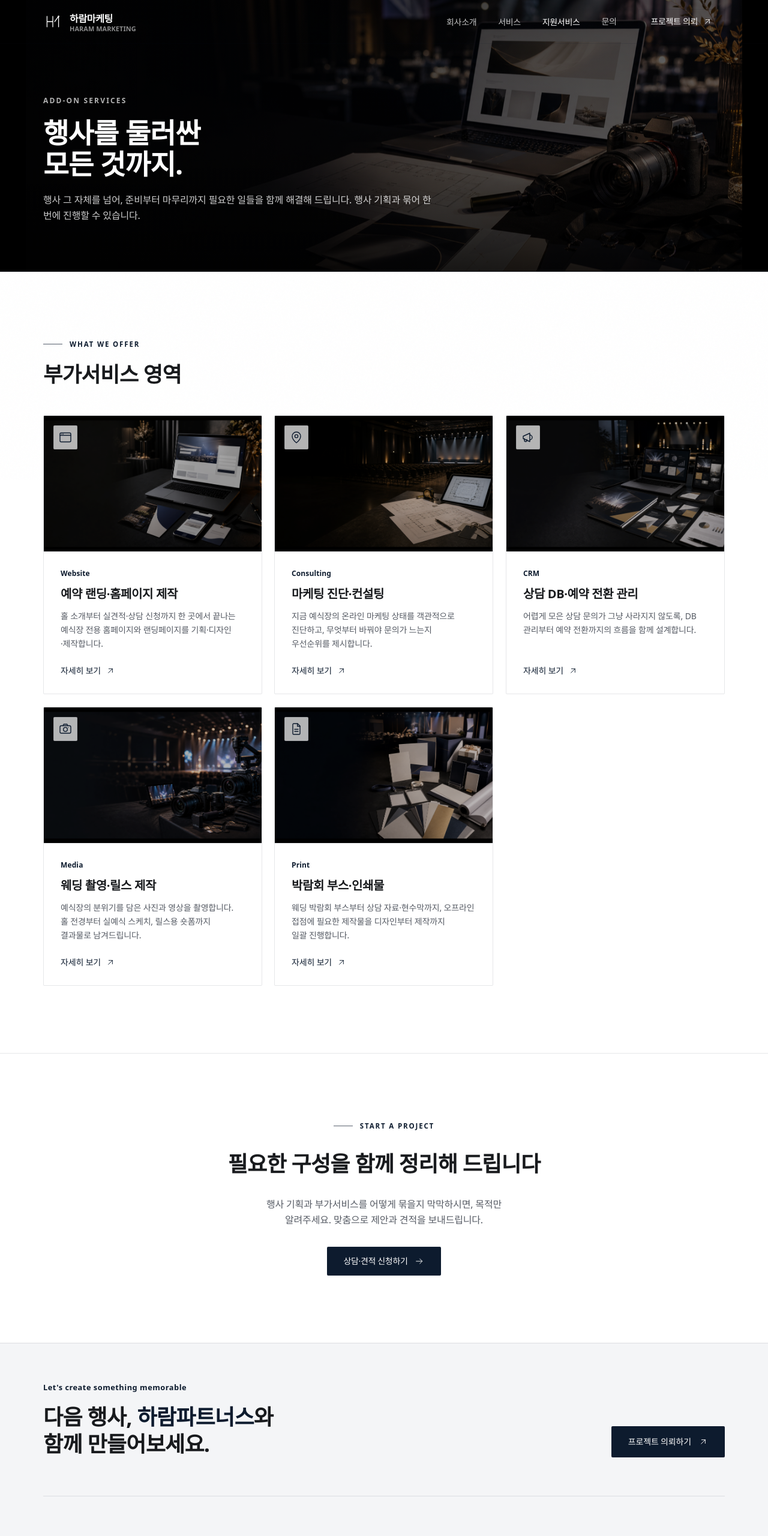
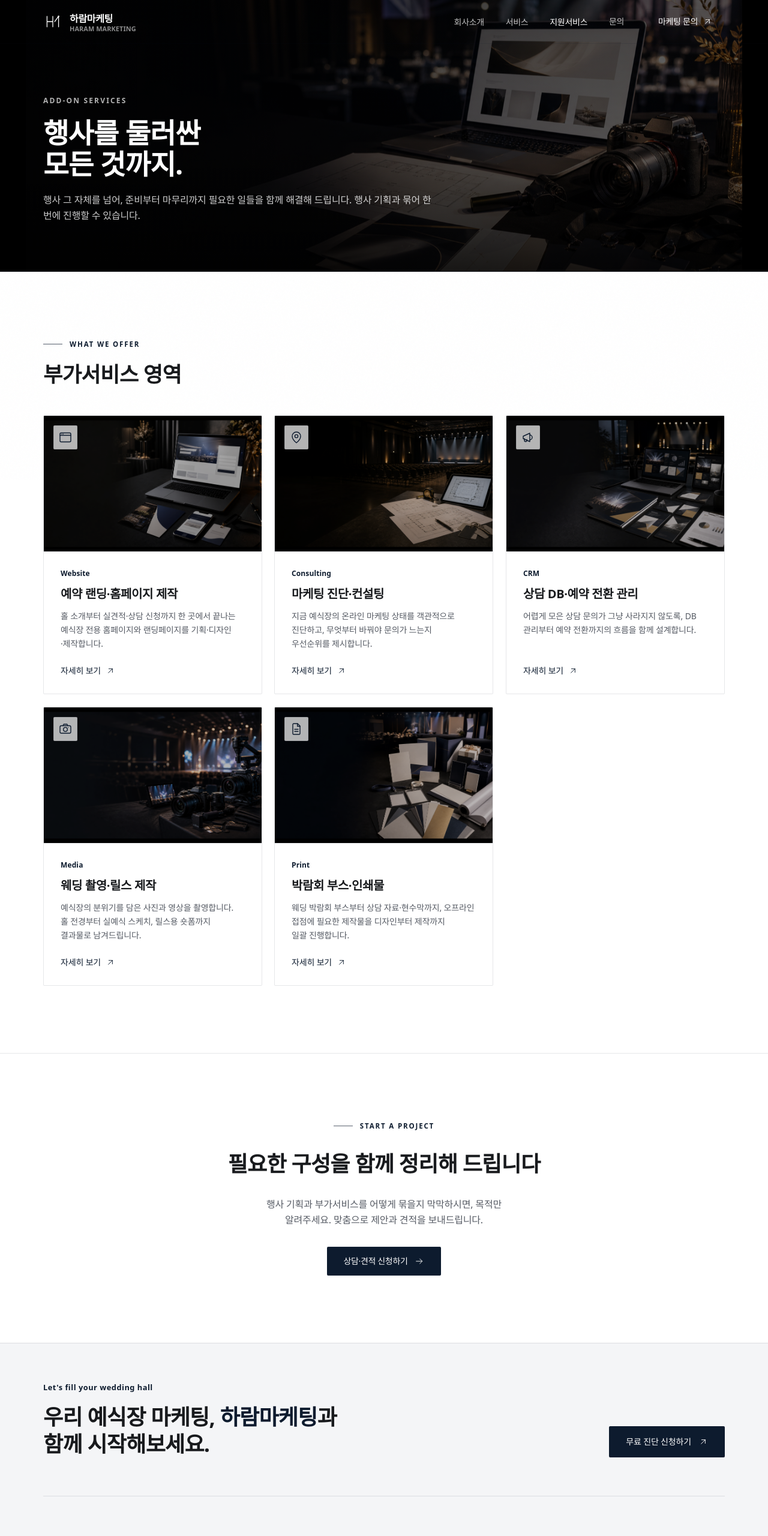
Before and after one commit to gustn0117/haram-marketing, a Next.js app: page /addons in a window 1280 px wide. Shown: the top 2560 px of the page at 60% size. Built offline with nearby package versions, Linux system fonts and the light colour scheme; a web font is replaced by a local one.

Commit message:
feat: 아이콘 매핑·공통 컴포넌트 문구 웨딩홀 마케팅으로 교체

```diff
--- a/components/Footer.tsx
+++ b/components/Footer.tsx
@@ -9,17 +9,17 @@ export function Footer() {
         {/* CTA band */}
         <div className="flex flex-col gap-8 border-b border-line py-16 md:flex-row md:items-end md:justify-between">
           <div className="flex flex-col gap-4">
-            <span className="eyebrow text-lg">Let&apos;s create something memorable</span>
+            <span className="eyebrow text-lg">Let&apos;s fill your wedding hall</span>
             <h2 className="font-serif text-3xl leading-tight sm:text-4xl text-balance">
-              다음 행사, <span className="gold-text">하람파트너스</span>와
-              <br className="hidden sm:block" /> 함께 만들어보세요.
+              우리 예식장 마케팅, <span className="gold-text">하람마케팅</span>과
+              <br className="hidden sm:block" /> 함께 시작해보세요.
             </h2>
           </div>
           <Link
             href="/contact"
             className="group inline-flex w-fit items-center gap-3 rounded-sm bg-gold px-7 py-4 text-sm font-medium text-white transition-colors duration-500 hover:bg-gold-deep"
           >
-            프로젝트 의뢰하기
+            무료 진단 신청하기
             <ArrowUpRight className="h-4 w-4 transition-transform duration-500 group-hover:translate-x-0.5 group-hover:-translate-y-0.5" />
           </Link>
         </div>
--- a/components/Header.tsx
+++ b/components/Header.tsx
@@ -123,7 +123,7 @@ export function Header() {
                 : "border-line-strong text-paper hover:border-gold hover:text-gold"
             }`}
           >
-            프로젝트 의뢰
+            마케팅 문의
             <ArrowUpRight className="h-4 w-4 transition-transform duration-500 group-hover:translate-x-0.5 group-hover:-translate-y-0.5" />
           </Link>
         </nav>
@@ -182,7 +182,7 @@ export function Header() {
             onClick={() => setOpen(false)}
             className="mt-4 inline-flex items-center justify-center gap-2 rounded-sm bg-gold px-6 py-3.5 text-sm font-medium text-white"
           >
-            프로젝트 의뢰하기
+            마케팅 문의하기
           </Link>
         </nav>
       </div>
--- a/components/Strengths.tsx
+++ b/components/Strengths.tsx
@@ -20,19 +20,19 @@ export function Strengths({
       <Container>
         <div className="flex flex-col gap-6 md:flex-row md:items-end md:justify-between">
           <SectionHeading
-            eyebrow="WHY HARAM PARTNERS"
+            eyebrow="WHY HARAM MARKETING"
             title={
               <>
-                장비도, 사람도
+                노출이 아니라,
                 <br />
-                모두 우리 안에.
+                예약으로 증명합니다.
               </>
             }
           />
           <Reveal delay={150} className="max-w-sm">
             <p className="text-sm leading-relaxed text-muted">
-              음향·조명 장비를 직접 보유하고, 기획·연출·운영 전 스태프가 당사
-              직속으로 움직입니다. 외주로 흩어지지 않는 한 팀의 완성도.
+              웨딩홀 한 분야에만 집중합니다. 촬영·콘텐츠·광고를 자사 팀이 직접
+              운영하고, 상담 문의와 예약 계약까지 숫자로 책임집니다.
             </p>
           </Reveal>
         </div>
--- a/components/icons.tsx
+++ b/components/icons.tsx
@@ -256,20 +256,46 @@ export function IconEducation(props: IconProps) {
   );
 }
 
+export function IconSearch(props: IconProps) {
+  return (
+    <svg {...base} {...props}>
+      <circle cx="11" cy="11" r="6.5" />
+      <path d="m16 16 4.5 4.5" />
+    </svg>
+  );
+}
+
+export function IconHeart(props: IconProps) {
+  return (
+    <svg {...base} {...props}>
+      <path d="M12 20.3 4.2 12.5a4.6 4.6 0 0 1 6.5-6.5l1.3 1.3 1.3-1.3a4.6 4.6 0 0 1 6.5 6.5L12 20.3Z" />
+    </svg>
+  );
+}
+
+export function IconChart(props: IconProps) {
+  return (
+    <svg {...base} {...props}>
+      <path d="M4 4v15.5a.5.5 0 0 0 .5.5H20" />
+      <path d="M7.5 16.5v-3M11.5 16.5V9M15.5 16.5v-5M19 16.5V6.5" />
+    </svg>
+  );
+}
+
 const serviceIconMap = {
-  corporate: IconConference,
-  festival: IconFestival,
+  search: IconSearch,
+  blog: IconDoc,
+  sns: Instagram,
+  ad: IconChart,
+  content: IconImage,
   brand: IconBrand,
-  operation: IconProtocol,
-  photobooth: IconPhotoBooth,
-  education: IconEducation,
 } as const;
 
 const strengthIconMap = {
-  equipment: IconCase,
-  operator: IconFaders,
-  staff: IconTeam,
-  onestop: IconHub,
+  wedding: IconHeart,
+  data: IconChart,
+  inhouse: IconTeam,
+  conversion: IconHub,
 } as const;
 
 export function StrengthIcon({
```
